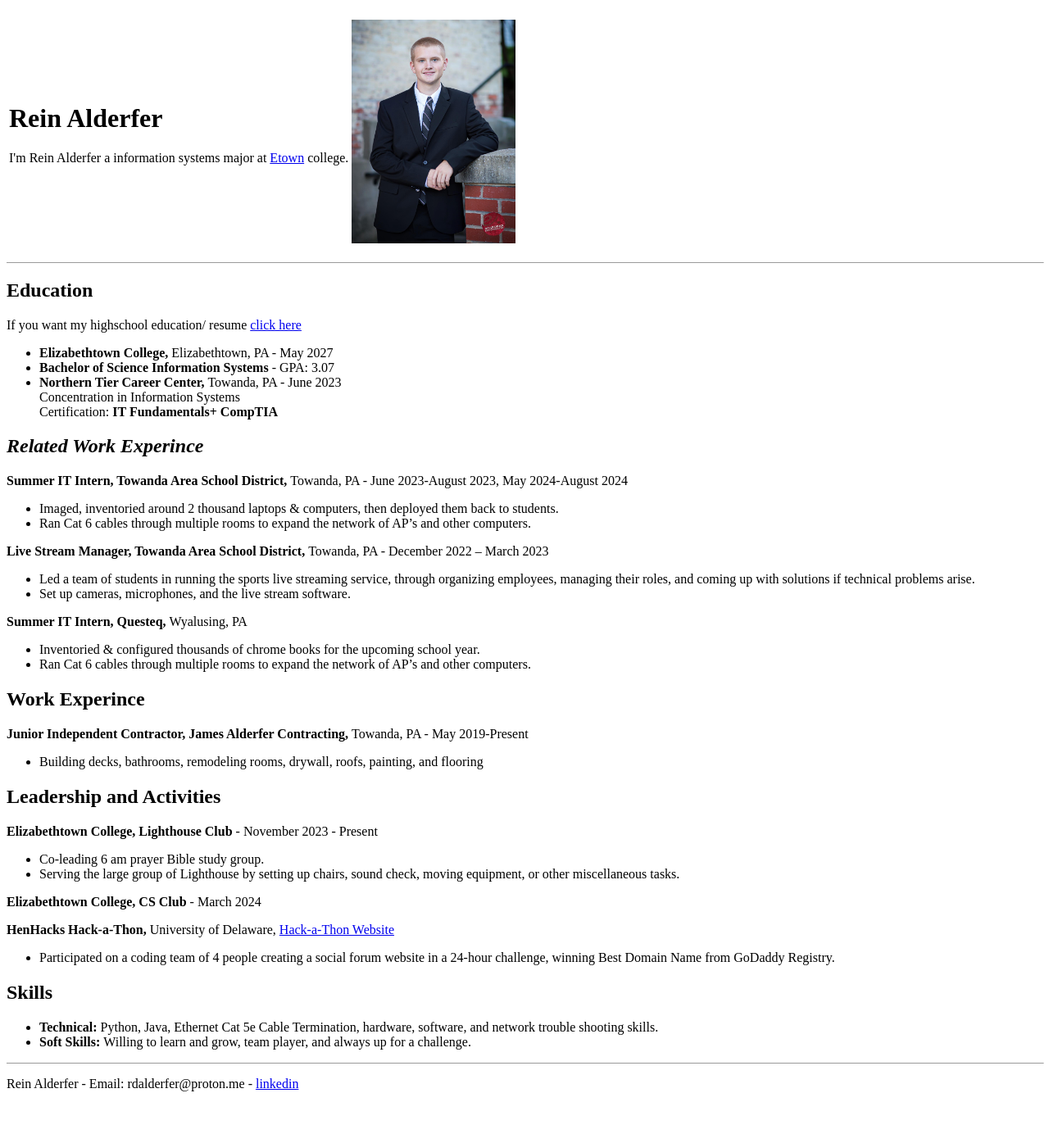
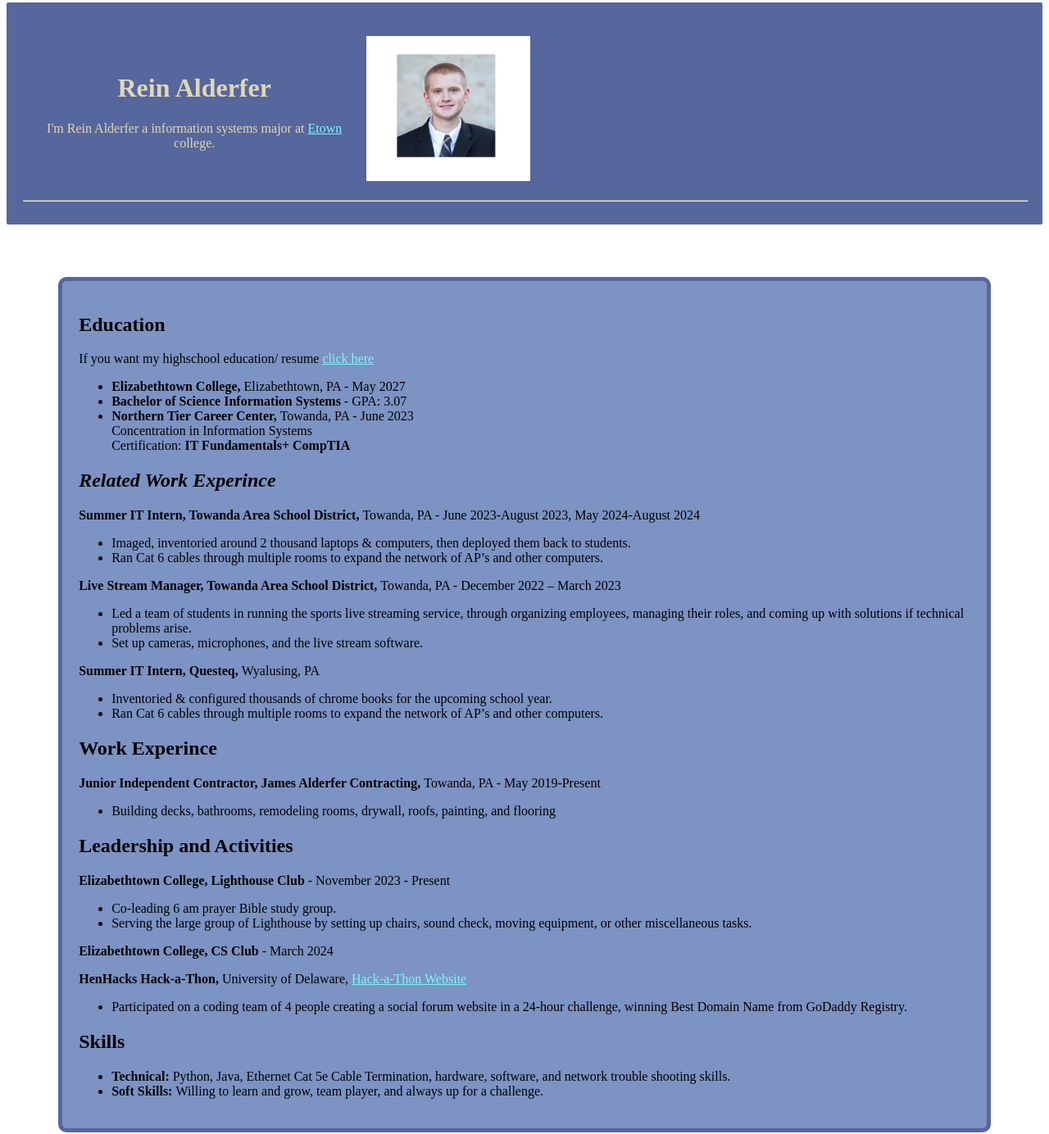
Before and after one commit to Pitlug/Pitlug.github.io, a plain HTML site: page index.html in a window 1280 px wide. Shown: the part 5-1389 px from the top of the page at 82% size. Before the commit the page ends 1353 px from the top, so only its background shows below. Drawn offline with Linux system fonts and the light colour scheme.

Commit message:
Lots of code mainly CSS

```diff
--- a/index.html
+++ b/index.html
@@ -9,26 +9,24 @@
 </head>
 
 <body>
-    <header>
+    <header class="header-container">
         <!--Header of he webpage-->
-
-        <!--Pictures go Here-->
-        <table>
+        <table class="table">
             <tr>
-                <td><h1>Rein Alderfer</h1>
-                    I'm Rein Alderfer a information systems major at <a href="https://www.etown.edu/">Etown</a> college.</td>
-                <td><br><img src="Photos/IMG_20220910_073558.jpg" width="200"/></td>
+                <td class="tan-text"><h1>Rein Alderfer</h1>
+                    I'm Rein Alderfer a information systems major at <a class="link-0", href="https://www.etown.edu/">Etown</a> college.</td>
+                <td class="cover-photo"><br><img src="Photos\Cover_Photo.jpg" width="200"/></td>
             </tr>
         </table>
         <p>   </p>
         <p></p>
 
-        <hr width="100%" size="1">
+        <hr width="100%" size="2">
     </header>
-    <main>
+    <main class="main-container">
         <!--Main section of the webpage-->
         <h2>Education</h2>
-        <p>If you want my highschool education/ resume <a href="https://example.com/highschool">click here</a>
+        <p>If you want my highschool education/ resume <a class="link-0", href="https://example.com/highschool">click here</a>
             <ul>
                 <li><b>Elizabethtown College, </b>Elizabethtown, PA - May 2027</li>
                 <li><b>Bachelor of Science Information Systems</b> - GPA: 3.07</li>
@@ -73,7 +71,7 @@
             <li>Serving the large group of Lighthouse by setting up chairs, sound check, moving equipment, or other miscellaneous tasks.</li>
         </ul>
         <p><b>Elizabethtown College, CS Club </b>- March 2024</p>
-        <p><b>HenHacks Hack-a-Thon, </b>University of Delaware, <a href="https://devpost.com/software/volunteer-village">Hack-a-Thon Website</a></p>
+        <p><b>HenHacks Hack-a-Thon, </b>University of Delaware, <a class="link-0", href="https://devpost.com/software/volunteer-village">Hack-a-Thon Website</a></p>
         <ul>
             <li>Participated on a coding team of 4 people creating a social forum website in a 24-hour challenge, winning Best Domain Name from GoDaddy Registry. </li>
         </ul>
@@ -85,9 +83,9 @@
 
 
     </main>
-    <footer>
+    <footer class="footer-container">
         <!--Footer of the webpage-->
-        <hr width="100%" size="1">
-        <p>Rein Alderfer - Email: rdalderfer@proton.me - <a href="https://www.linkedin.com/in/rdalderfer/">linkedin</a></p>
+        <hr width="100%" size="2">
+        <p class="tan-text">Rein Alderfer - Email: rdalderfer@proton.me - <a class="link", href="https://www.linkedin.com/in/rdalderfer/">linkedin</a></p>
     </footer>
 </body>
--- a/styles.css
+++ b/styles.css
@@ -1,7 +1,77 @@
+.link-0 {
+    color: #7CF5FF;
+    transition: color 0.3s;
+}
+
+.link-0:hover {
+    color: #00CCDD;
+}
+
+.tan-text {
+    color: #E1D7B7;
+    padding: 2%;
+}
+
 html {
     font-family: "times new roman", times, serif;
+
 }
 
-header {
+/* .table {
+    border: 4px dashed orange;
+    padding: 1em;
+    margin:1em;
+} */
+
+.header-container {
+    border: 50px;
+    border-image: linear-gradient(45deg, #55679C, #7C93C3, #1E2A5E) 1;
+    padding: 20px;
+    border-radius: 2px;
 
 }
+header {
+    background-color: #55679C;
+    text-align: center;
+}
+
+.main-container {
+    border: 5px solid #55679C; /* Adjust thickness and color */
+    padding: 20px; /* Add some padding inside the container */
+    border-radius: 10px; /* Slightly rounded corners */
+}
+
+main {
+    background-color: #7C93C3;
+    margin: 5%;
+    padding: 2%;
+}
+
+#instructions >p {
+    display: flex;
+    flex: wrap;
+    justify-content: center;
+}
+
+.link {
+    color: #7CF5FF;
+    transition: color 0.3s;
+}
+
+.link:hover {
+    color: #00CCDD;
+}
+
+.footer-container {
+    border: 50px;
+    border-image: linear-gradient(45deg, #55679C, #7C93C3, #1E2A5E) 1;
+    padding: 20px;
+    border-radius: 2px;
+}
+
+footer {
+    background-color: #1E2A5E;
+    text-align: center;
+    padding: 1%;
+
+}
```
Also changed, not shown: Photos/Cover_Photo.jpg (added).
